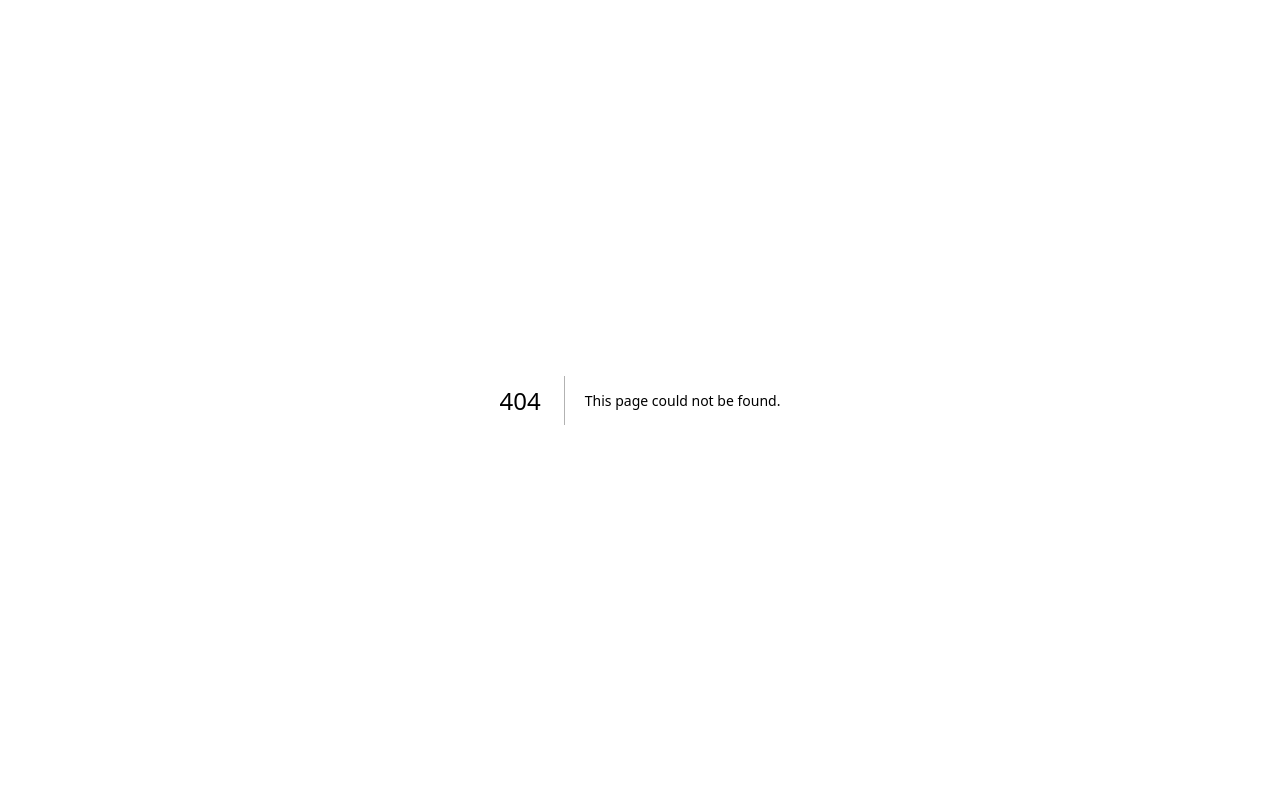
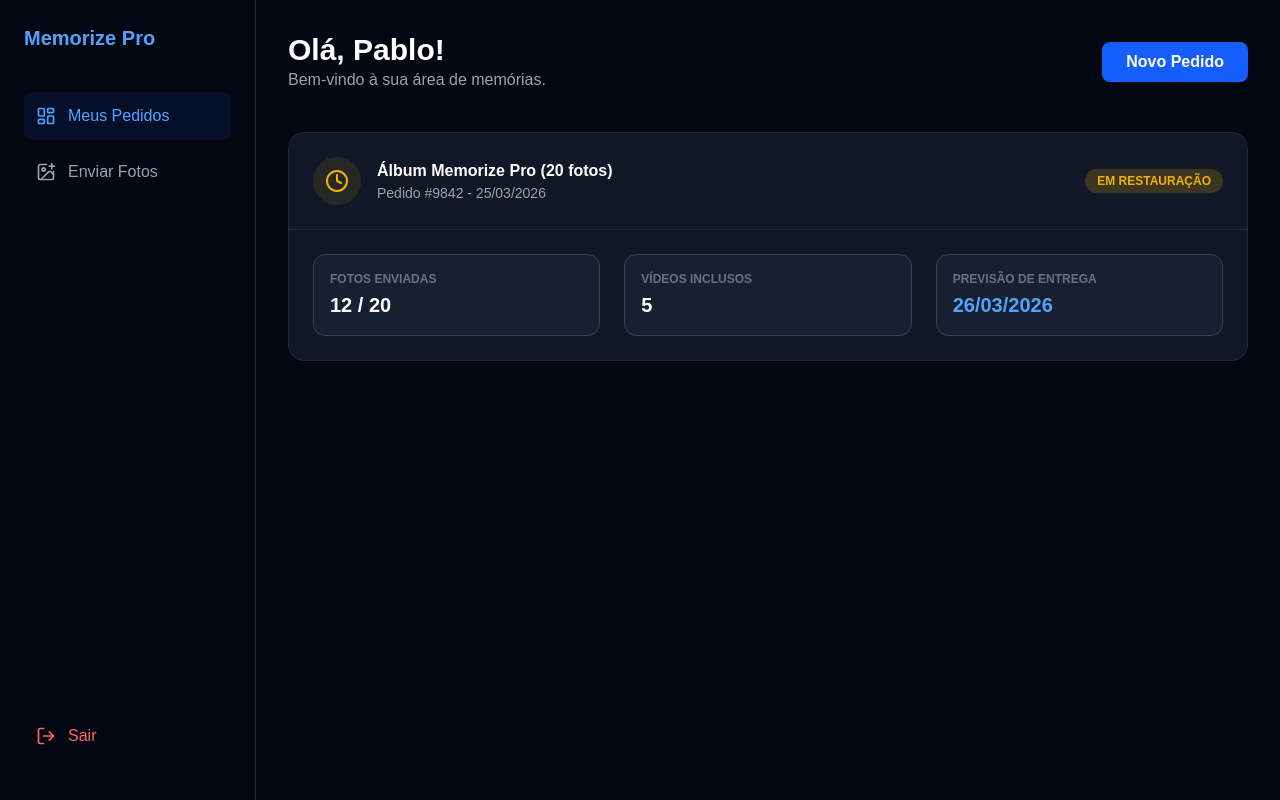
Before and after one commit to PabloCoder1/memorize-pro, a Next.js app: page /dashboard in a window 1280 px wide. Before the commit this address had no page. Built offline with nearby package versions, Linux system fonts and the light colour scheme.

Commit message:
fix: corrige erro de tag jsx no layout do dashboard

```diff
--- /dev/null
+++ b/src/app/(dashboard)/dashboard/page.tsx
@@ -0,0 +1,50 @@
+import { Clock, CheckCircle2 } from "lucide-react";
+
+export default function DashboardPage() {
+  return (
+    <div>
+      <div className="flex justify-between items-center mb-10">
+        <div>
+          <h1 className="text-3xl font-bold">Olá, Pablo!</h1>
+          <p className="text-gray-400">Bem-vindo à sua área de memórias.</p>
+        </div>
+        <button className="bg-blue-600 hover:bg-blue-500 px-6 py-2 rounded-lg font-semibold transition-all">
+          Novo Pedido
+        </button>
+      </div>
+
+      {/* Lista de Pedidos (Exemplo de um pedido ativo) */}
+      <div className="bg-gray-900 border border-gray-800 rounded-2xl overflow-hidden">
+        <div className="p-6 border-b border-gray-800 flex justify-between items-center">
+          <div className="flex items-center gap-4">
+            <div className="p-3 bg-yellow-500/10 rounded-full">
+              <Clock className="w-6 h-6 text-yellow-500" />
+            </div>
+            <div>
+              <h3 className="font-bold">Álbum Memorize Pro (20 fotos)</h3>
+              <p className="text-sm text-gray-400">Pedido #9842 - 25/03/2026</p>
+            </div>
+          </div>
+          <span className="px-3 py-1 bg-yellow-500/20 text-yellow-500 text-xs font-bold rounded-full uppercase">
+            Em Restauração
+          </span>
+        </div>
+
+        <div className="p-6 grid grid-cols-1 md:grid-cols-3 gap-6">
+          <div className="p-4 bg-gray-800/50 rounded-xl border border-gray-700">
+            <p className="text-xs text-gray-500 uppercase font-bold mb-1">Fotos enviadas</p>
+            <p className="text-xl font-bold text-white">12 / 20</p>
+          </div>
+          <div className="p-4 bg-gray-800/50 rounded-xl border border-gray-700">
+            <p className="text-xs text-gray-500 uppercase font-bold mb-1">Vídeos inclusos</p>
+            <p className="text-xl font-bold text-white">5</p>
+          </div>
+          <div className="p-4 bg-gray-800/50 rounded-xl border border-gray-700">
+            <p className="text-xs text-gray-500 uppercase font-bold mb-1">Previsão de Entrega</p>
+            <p className="text-xl font-bold text-blue-400">26/03/2026</p>
+          </div>
+        </div>
+      </div>
+    </div>
+  );
+}
--- /dev/null
+++ b/src/app/(dashboard)/layout.tsx
@@ -0,0 +1,40 @@
+import Link from "next/link";
+import { LayoutDashboard, ImagePlus, Settings, LogOut } from "lucide-react";
+
+export default function DashboardLayout({
+  children,
+}: {
+  children: React.ReactNode;
+}) {
+  return (
+    <div className="flex min-h-screen bg-gray-950 text-white">
+      {/* Sidebar (Desktop) */}
+      <aside className="w-64 border-r border-gray-800 p-6 hidden md:block">
+        <div className="text-xl font-bold mb-10 text-blue-400">Memorize Pro</div>
+
+        <nav className="space-y-2">
+          <Link href="/dashboard" className="flex items-center gap-3 p-3 bg-blue-600/10 text-blue-400 rounded-lg">
+            <LayoutDashboard className="w-5 h-5" />
+            Meus Pedidos
+          </Link>
+          <Link href="/dashboard/novo-pedido" className="flex items-center gap-3 p-3 text-gray-400 hover:bg-gray-900 rounded-lg transition-colors">
+            <ImagePlus className="w-5 h-5" />
+            Enviar Fotos
+          </Link>
+        </nav>
+
+        <div className="absolute bottom-10">
+          <button className="flex items-center gap-3 p-3 text-red-400 hover:bg-red-400/10 rounded-lg transition-colors w-full">
+            <LogOut className="w-5 h-5" />
+            Sair
+          </button>
+        </div>
+      </aside>
+
+      {/* Main Content */}
+      <main className="flex-1 p-8">
+        {children}
+      </main>
+    </div>
+  );
+}
```
